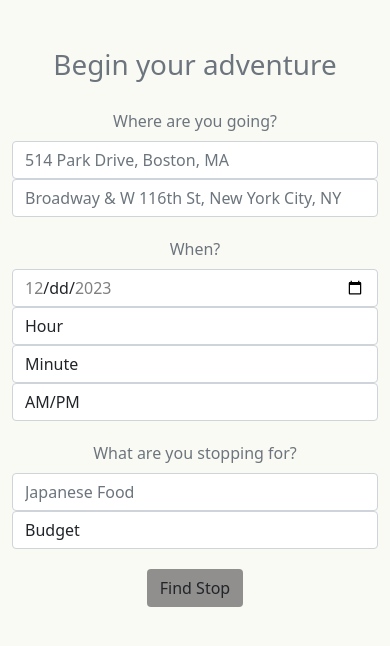
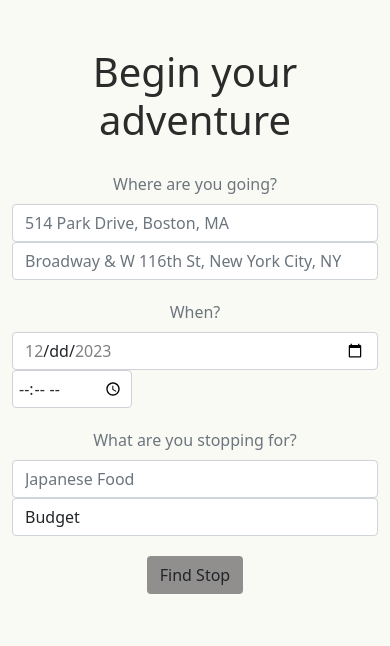
Before and after one commit to varshasing/MunchMap-Odyssey, a Flask app: template templates/index.html in a window 390 px wide. Shown: the top 646 px of the page. Run offline with Flask 3, Linux system fonts and the light colour scheme; the template is opened without the code that fills it, so the values that code supplies are empty.

Commit message:
UI page 1, updated forms for date and time

```diff
--- a/sample.py
+++ b/sample.py
@@ -1,5 +1,6 @@
 from flask import Flask, render_template, request, redirect
 import datetime
+from yelpapi import search_yelp
 
 app = Flask(__name__)
 
--- a/templates/index.html
+++ b/templates/index.html
@@ -12,13 +12,32 @@
         .btn-custom-color {
             background-color: #918f8d;
         }
+        label {
+            display: block;
+            margin-bottom: 5px;
+            font-weight: bold;
+            color: #333;
+        }
+        input[type="time"] {
+            padding: 6px;
+            border: 1px solid #d0d0d6;
+            border-radius: 4px; /* Rounded corners */
+            font-size: 16px;
+            color: #2b2b2b;
+        }
+        .h1 {
+            font-size: 2.5rem;
+            color: #2b2b2b;
+            /* font-family: Avantgarde, TeX Gyre Adventor, URW Gothic L, sans-serif;  */
+        }
+    </style>
     </style>
 </head>
 
 <body>
     <div class="container mt-5">
         <div class="text-center">
-            <h1 class="text-secondary">Begin your adventure</h1>
+            <p class="h1">Begin your adventure</p>
             <div style="padding: 10px;"></div>
             <p class="text-muted mb-2">Where are you going?</p>
         </div>
@@ -69,43 +88,7 @@
             <!-- hour, minute, and am/pm field -->
             <div class="col-md-1">
                 <div class="form-group">
-                    <select class="form-control" id="hour">
-                      <option value="" disabled selected>Hour</option>
-                      <option>01</option>
-                      <option>02</option>
-                      <option>03</option>
-                      <option>04</option>
-                      <option>05</option>
-                      <option>06</option>
-                      <option>07</option>
-                      <option>08</option>
-                      <option>09</option>
-                      <option>10</option>
-                      <option>11</option>
-                      <option>12</option>
-                    </select>
-                </div>
-            </div>
-
-            <div class="col-md-1">
-                <div class="form-group">
-                    <select class="form-control" id="minute">
-                      <option value="" disabled selected>Minute</option>
-                      <option>00</option>
-                      <option>15</option>
-                      <option>30</option>
-                      <option>45</option>
-                    </select>
-                </div>
-            </div>
-
-            <div class="col-md-1">
-                <div class="form-group">
-                    <select class="form-control" id="ampm">
-                      <option value="" disabled selected>AM/PM</option>
-                      <option>AM</option>
-                      <option>PM</option>
-                    </select>
+                    <input type="time" id="departure_time" name="departure_time" required>
                 </div>
             </div>
 
@@ -200,7 +183,11 @@
                                     </div>
                                     <div class="row align-items-center">
                                         <div class="col-auto">
-                                            <img src="{{ url_for('static', filename='small_0.png') }}" alt="Yelp Stars">
+                                            <!-- {% if starRating > 3 %}
+                                                <img src="{{ url_for('static', filename='small_0.png') }}" alt="Yelp Stars">
+                                            {% else %}
+                                                <img src="{{ url_for('static', filename='small_0.png') }}" alt="Yelp Stars">
+                                            {% endif %} -->
                                         </div>
                                         <div class="col-auto">
                                             <p class="mb-1">{{restBudget1}}</p>
```
Also changed, not shown: yelpapi.py (added, +54 -0 lines).
